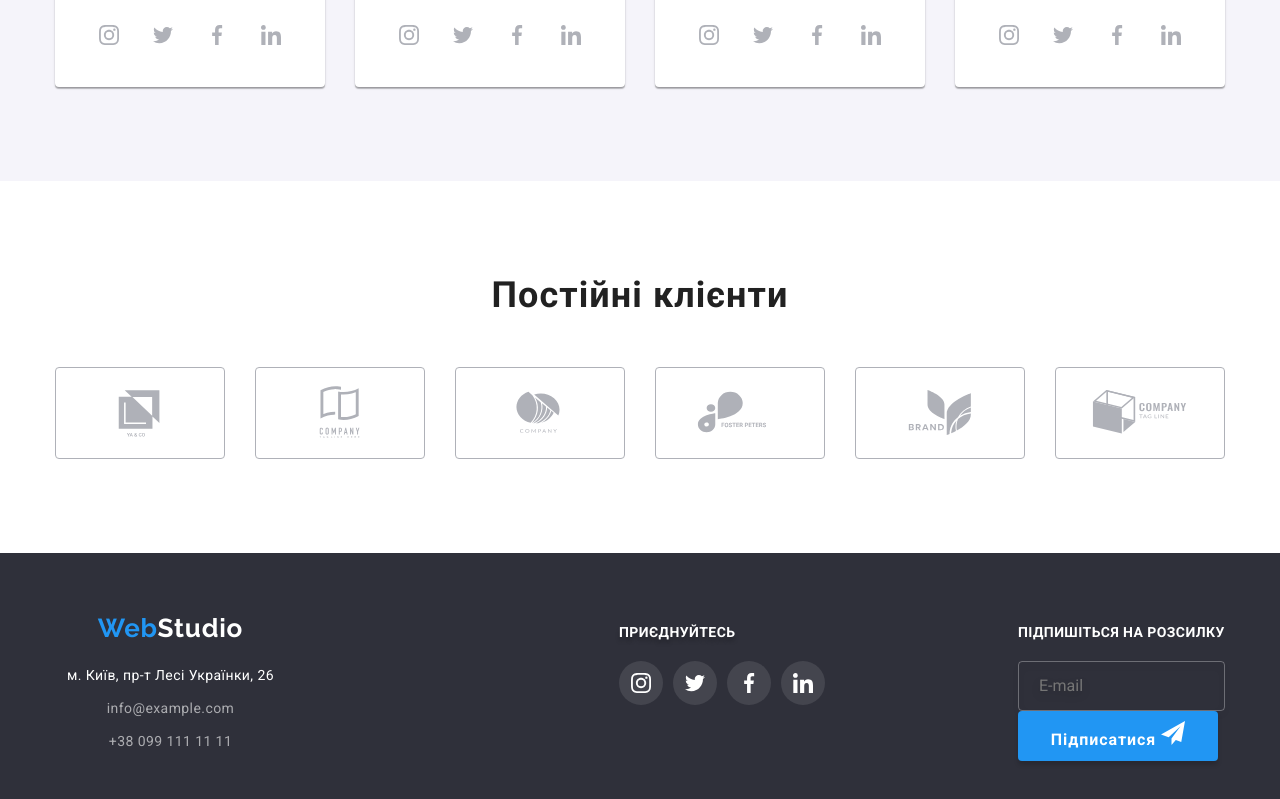
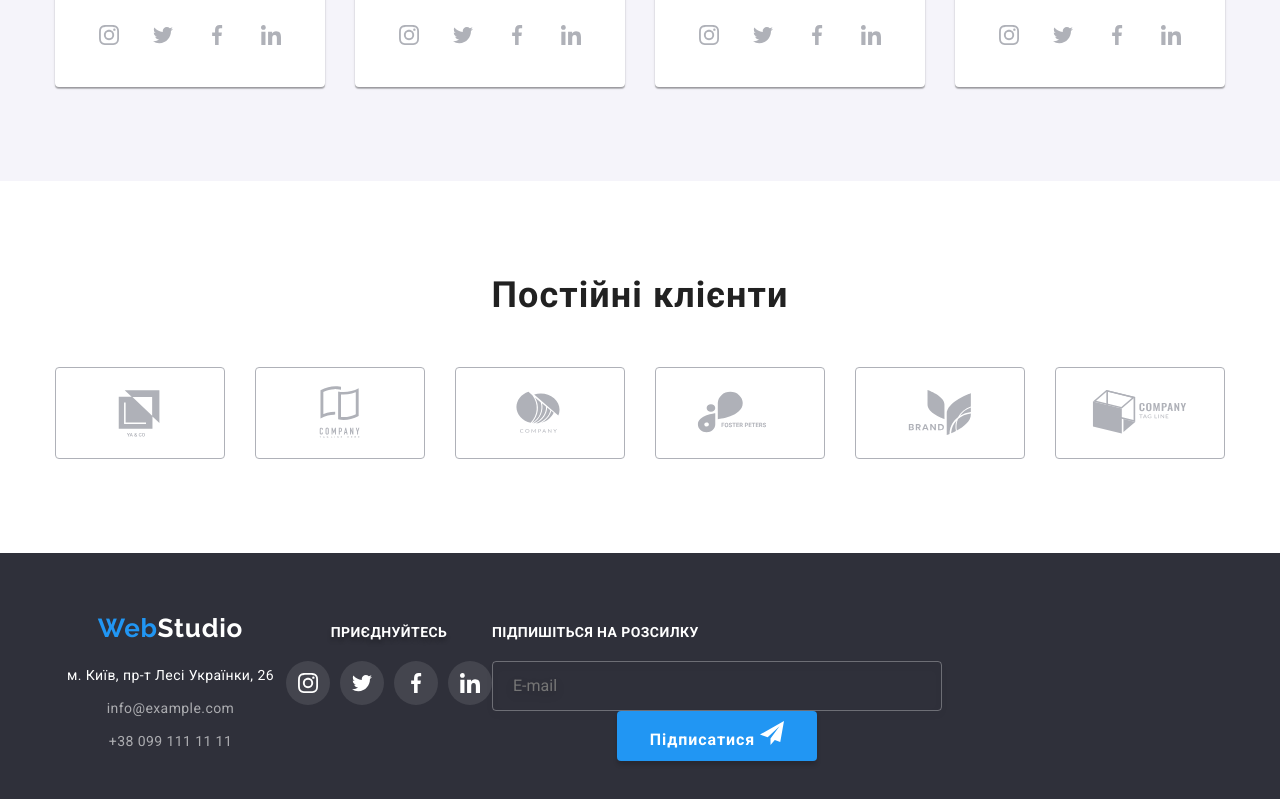
Before and after one commit to Maria-Shymanska/goit-markup-hw-08, a plain HTML site: page index.html in a window 1280 px wide. Shown: the part 2216-3015 px from the top of the page. Drawn offline with nearby package versions, Linux system fonts and the light colour scheme.

Commit message:
зміни в футері

```diff
--- a/sass/components/_footer.scss
+++ b/sass/components/_footer.scss
@@ -4,32 +4,28 @@
 }
 
 .footer-container {
-  display: block;
   @media screen and (min-width: $mobile) {
-    justify-content: space-between;
+    display: block;
     text-align: center;
   }
 }
 
 .footer-container {
   @media screen and (min-width: $tablet) and (max-width: 1199px) {
+    display: flex;
     flex-wrap: wrap;
     justify-content: space-around;
     align-items: baseline;
   }
-
   @media screen and (min-width: $desctop) {
     display: flex;
     align-items: baseline;
-    text-align: left;
   }
 }
 
 .address {
   @media screen and (max-width: 1199px) {
     margin-bottom: 60px;
-    text-align: center;
-    justify-content: center;
   }
   @media screen and (min-width: 1200px) {
     width: 231px;
@@ -58,10 +54,22 @@
     margin-bottom: 0px;
   }
 }
+.address {
+  @media screen and (max-width: 1199px) {
+    margin-bottom: 60px;
+  }
 
-.container-icon {
-  margin-left: 70px;
+  @media screen and (min-width: 1200px) {
+    display: flex;
+    justify-content: center;
+
+    flex-direction: column;
+  }
 }
+
+// .container-icon {
+//   margin-left: 70px;
+// }
 
 .footer-address {
   margin-top: 20px;
@@ -131,11 +139,7 @@
   color: var(--backround-color);
   margin-bottom: 20px;
 }
-.sign-up-button {
-  gap: 12px;
-  align-items: center;
-  justify-content: center;
-}
+
 .sign-up-input {
   width: 100%;
   height: 50px;
@@ -145,10 +149,10 @@
   filter: drop-shadow(0px 4px 4px rgba(0, 0, 0, 0.15));
   color: var(--secondary-text-color);
   padding-left: 20px;
-}
 
-.input-container {
-  position: relative;
+  @media screen and (min-width: $tablet) {
+    width: 450px;
+  }
 }
 
 .form-with-label {
@@ -171,7 +175,7 @@
   width: 200px;
   height: 50px;
   letter-spacing: 0.06em;
-  box-shadow: 0px 4px 4px rgba(0 0 0 / 15%);
+  box-shadow: 0px 4px 4px rgba(0, 0, 0, 0.15);
   border-radius: 4px;
   cursor: pointer;
 }
```
Also changed, not shown: css/main.css, css/main.min.css, 2 other files.
